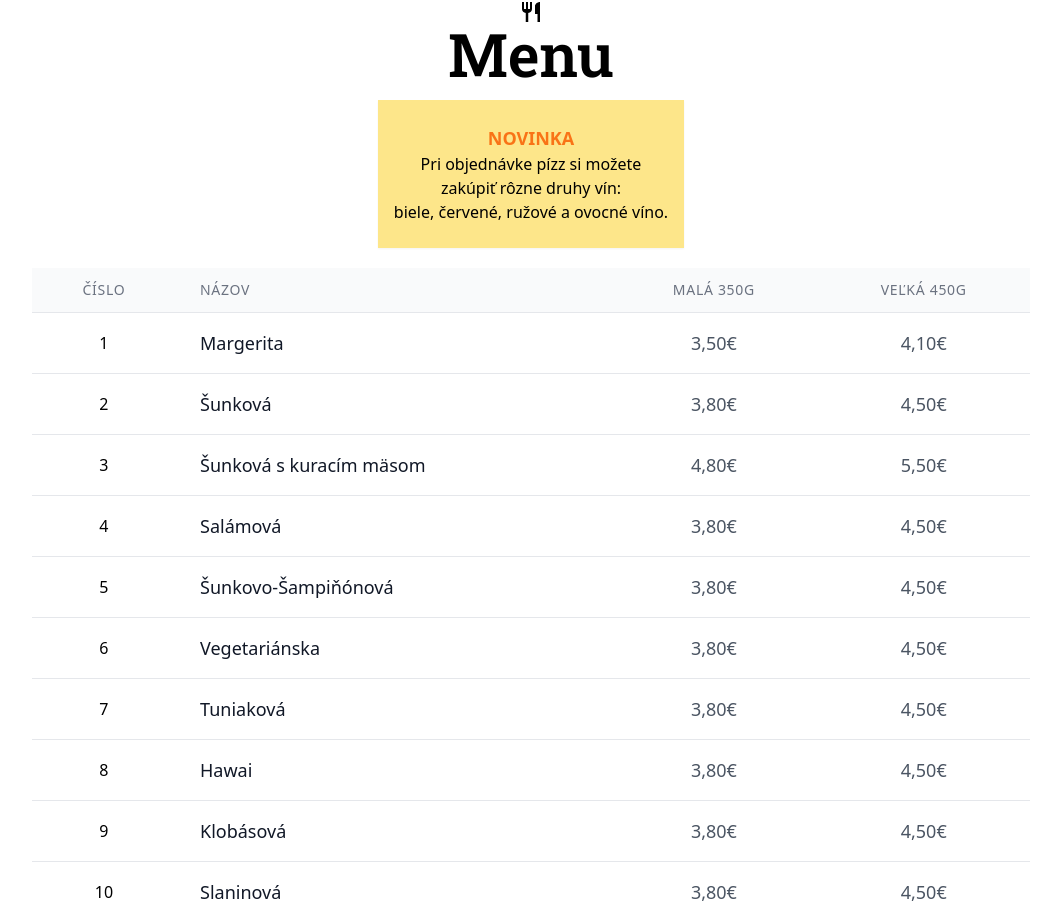
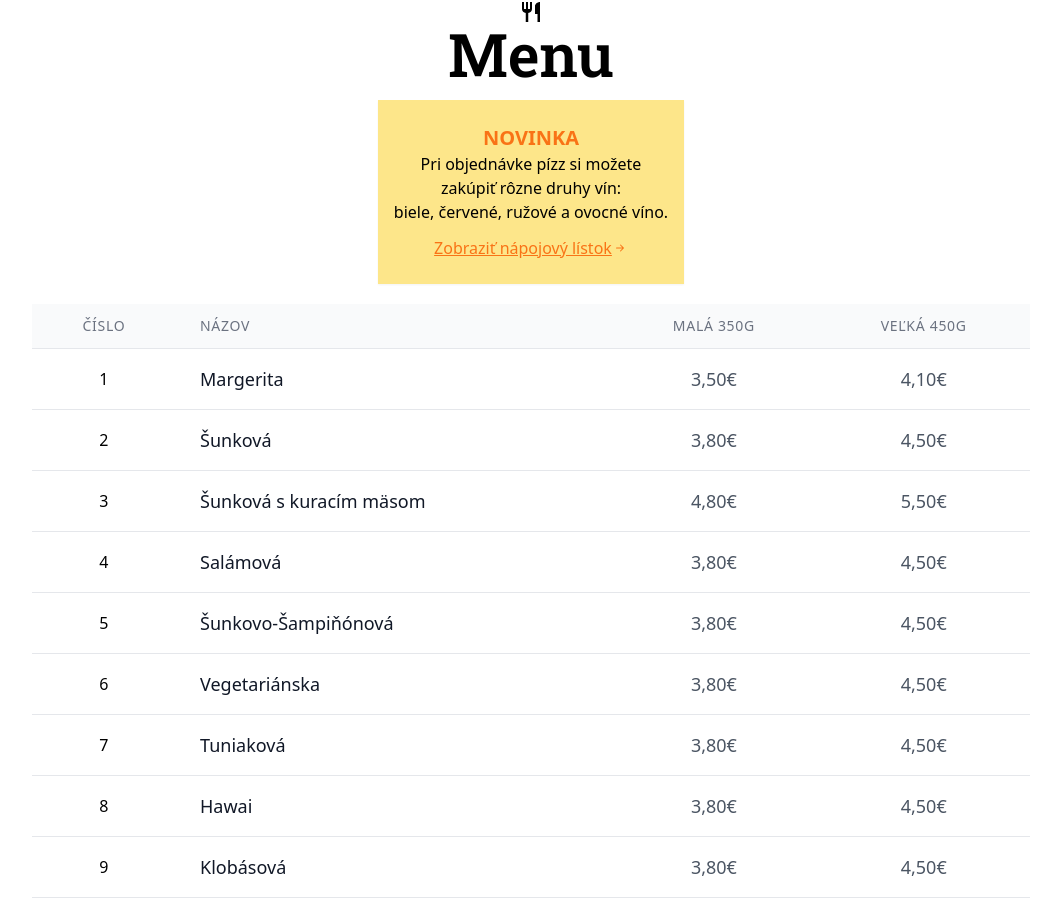
Before and after one commit to patrikkaprinay/pizza, a Next.js app: page / in a window 1280 px wide. Shown: the part 896-1815 px from the top of the page, without its empty margins (109-1170 px from the left). Built offline with nearby package versions, Linux system fonts and the light colour scheme; a web font is replaced by a local one.

Commit message:
added drinks hyperlink

```diff
--- a/components/Menu.jsx
+++ b/components/Menu.jsx
@@ -1,6 +1,7 @@
 import Table from './Table'
 import { meals, meal_columns, drinks, drink_columns } from '../data/menu_items'
 import { MdRestaurant } from 'react-icons/md'
+import { BsArrowRightShort } from 'react-icons/bs'
 
 const Menu = () => {
   return (
@@ -15,13 +16,24 @@ const Menu = () => {
             Menu
           </h2>
           <div className="px-4 text-center bg-yellow-200 py-6 mb-5 shadow-sm">
-            <p className="text-orange-500 uppercase text-lg font-bold">
+            <p className="text-orange-500 uppercase text-xl font-bold">
               Novinka
             </p>
             <p>
               Pri objednávke pízz si možete <br /> zakúpiť rôzne druhy vín:
             </p>
             <p>biele, červené, ružové a ovocné víno.</p>
+            <a
+              href=""
+              className="text-orange-500 underline flex justify-center items-center mt-3"
+              onClick={(e) => {
+                e.preventDefault()
+                document.querySelector('#napoje').scrollIntoView()
+              }}
+            >
+              Zobraziť nápojový lístok
+              <BsArrowRightShort />
+            </a>
           </div>
           <Table items={meals} columns={meal_columns} />
           <div className="px-4 text-center text-gray-500 mt-2 md:w-3/5 xl:w-2/5">
@@ -34,7 +46,10 @@ const Menu = () => {
             </p>
           </div>
         </div>
-        <div className="flex items-center justify-center flex-col mt-8">
+        <div
+          className="flex items-center justify-center flex-col mt-8"
+          id="napoje"
+        >
           <h2 className="font-roboto-s font-semibold text-4xl text-center sm:text-left mb-4">
             Nápojový lístok
           </h2>
--- a/components/Table.jsx
+++ b/components/Table.jsx
@@ -1,4 +1,3 @@
-import { AnimatePresence, motion } from 'framer-motion'
 import React, { useState } from 'react'
 
 const Table = (props) => {
--- a/css/styles.css
+++ b/css/styles.css
@@ -37,6 +37,7 @@ main {
 
 #kontakt,
 #cennik,
-#hodiny {
+#hodiny,
+#napoje {
   scroll-margin-top: 25vh;
 }
```
